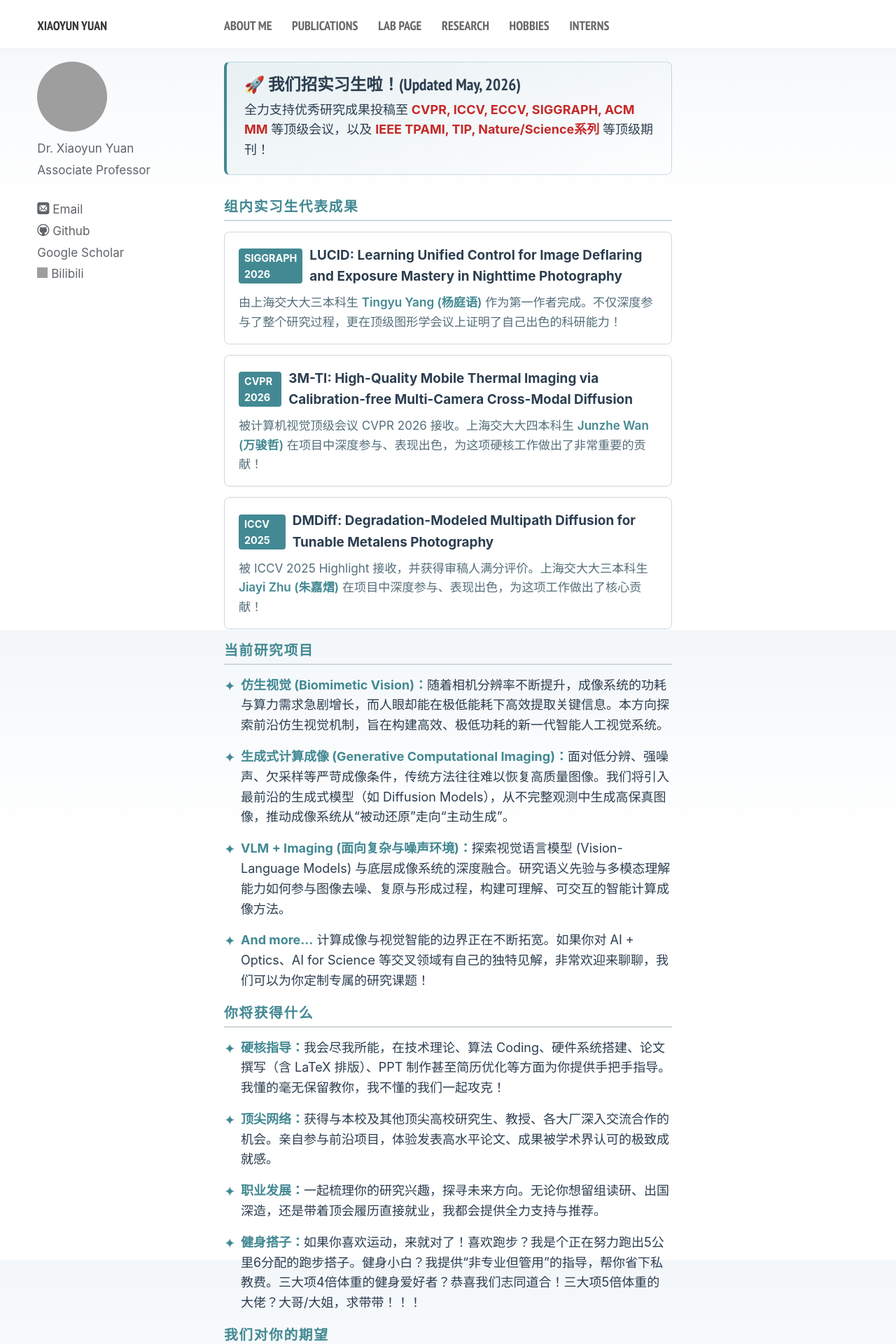
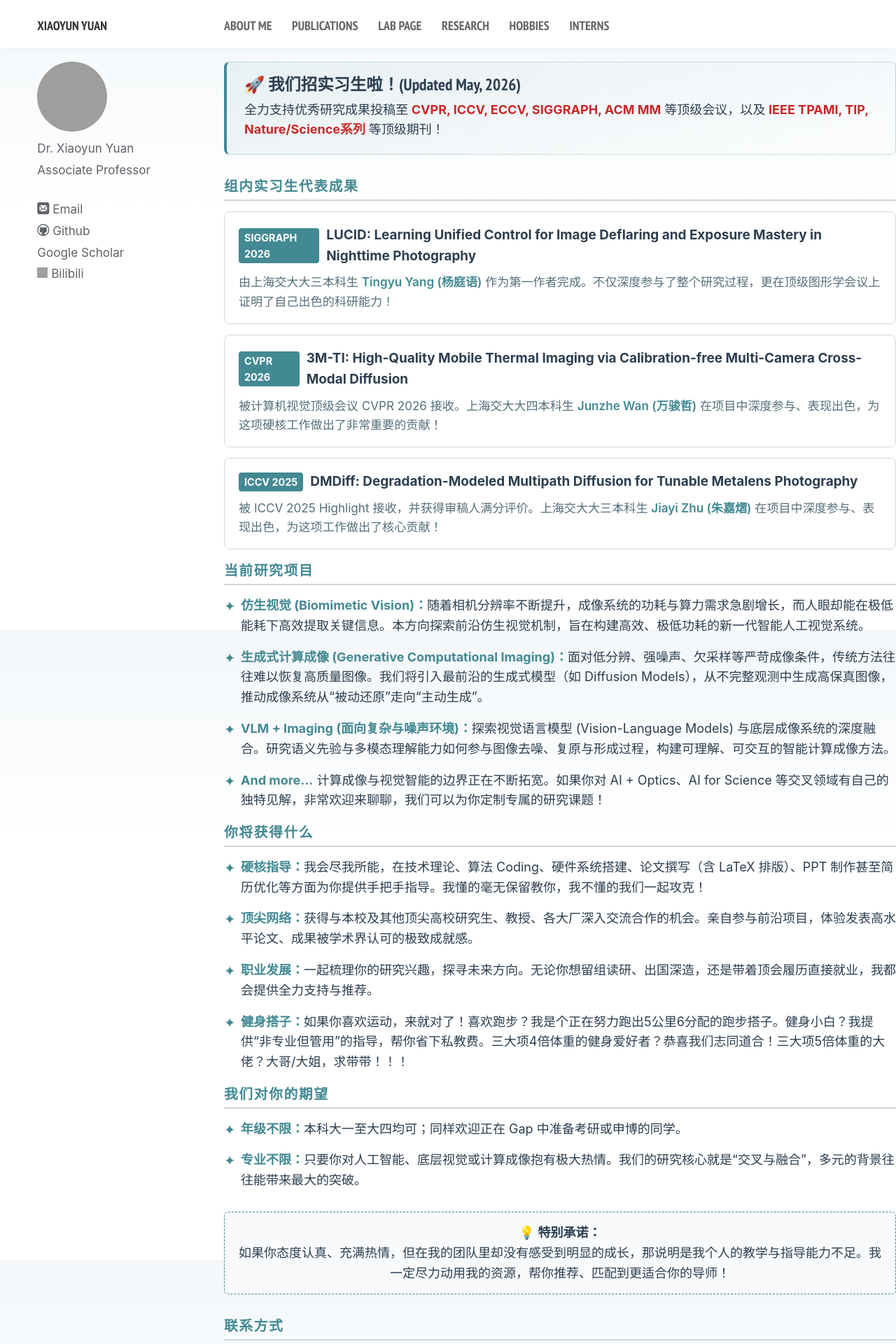
Before and after one commit to yuanxy92/yuanxy92.github.io, a Jekyll site: the page built from interns.md, in a window 1280 px wide. Shown: the top 1920 px of the page at 70% size. Built offline with Jekyll 4.4.1, drawn with Linux system fonts in a browser that asks for light colours; nearby versions of some CDN libraries; comment, search, counter and statistics services are not loaded; a style sheet for code colours, icons or effects is not loaded; grey boxes are pictures that could not be loaded.

Commit message:
Adjust layout widths and add responsive styles
Increase container max width and tweak About layout ratio, plus add responsive main-page rules. Changes:
- assets/css/custom.css: bump max-width from 1800px to 2000px and adjust .about-top-row grid from 1fr 1.25fr to 1fr 1.35fr to slightly enlarge the content column.
- assets/css/custom_main.css: add responsive media queries for large (min-width: 86.375em) and smaller screens to align site elements on very large displays, constrain padding for the achievement card, improve line-height, and widen content area to 75% on narrower viewports to prevent text squeezing.
Purpose: Improve alignment on 4K/large displays and reduce content crowding on narrower windows.

```diff
--- a/assets/css/custom.css
+++ b/assets/css/custom.css
@@ -16,7 +16,7 @@
   color: var(--text-main) !important;
 
   display: block !important;
-  max-width: 1800px !important;
+  max-width: 2000px !important;
   width: 100% !important;
   margin: 0 auto !important;
   padding: 0px 0px 0px 0px !important;
@@ -404,7 +404,7 @@
 /* ========== About 页面专用样式（两列并排版） ========== */
 .about-top-row {
   display: grid !important;
-  grid-template-columns: 1fr 1.25fr !important;  /* 个人卡片:Short Bio = 1:1.5 比例 */
+  grid-template-columns: 1fr 1.35fr !important;  /* 个人卡片:Short Bio = 1:1.5 比例 */
   gap: 25px !important;
   margin-bottom: 30px !important;
 }
--- a/assets/css/custom_main.css
+++ b/assets/css/custom_main.css
@@ -89,3 +89,42 @@
 .article-author-top a:hover {
     color: #439399 !important;
 }
+
+/* ==========================================================================
+   自定义主页样式升级：响应式对齐与防挤压 (极简终极版)
+   ========================================================================== */
+
+/* 1. 针对大屏幕 (4K/外接显示器)：严格上下对齐，消除大白边 */
+@media only screen and (min-width: 86.375em) {
+    .site-name,
+    .article-author-top {
+        width: 10% !important;
+        margin-right: 20px !important;
+        padding-right: 0 !important;
+    }
+
+    .top-navigation,
+    #main article {
+        width: 65% !important;
+        margin-left: 0 !important;
+    }
+
+    /* [修改] 完美对齐版：仅在大屏幕下生效，整体向内收缩 8% */
+    .about-top-row .achievement-card:nth-child(2) {
+        padding-left: 10% !important;
+        padding-right: 10% !important;
+    }
+
+    .about-top-row .achievement-card:nth-child(2) p {
+        line-height: 1.8 !important;
+    }
+
+}
+
+/* 2. 针对普通/小屏幕 (拉窄窗口时)：强行加宽内容区，防止文字被挤换行 */
+@media only screen and (max-width: 86.375em) {
+    .top-navigation,
+    #main article {
+        width: 75% !important; /* 屏幕不够大时，让右边内容区占多一点，防止挤压 */
+    }
+}
```
